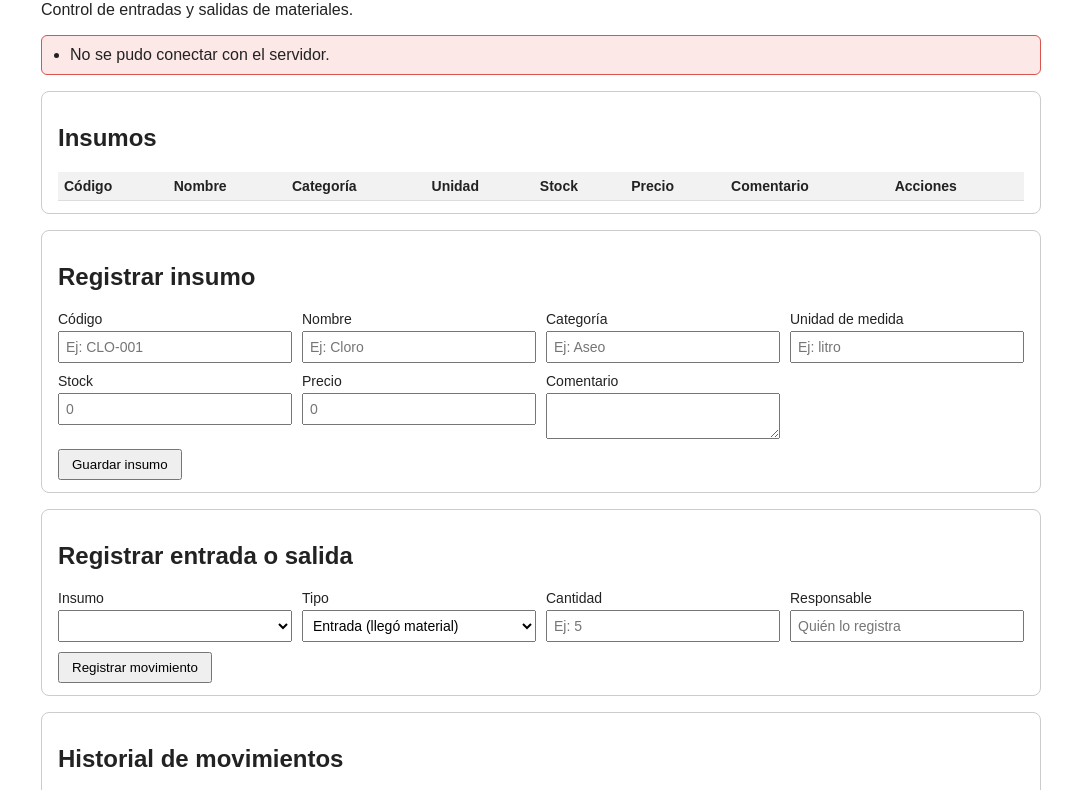
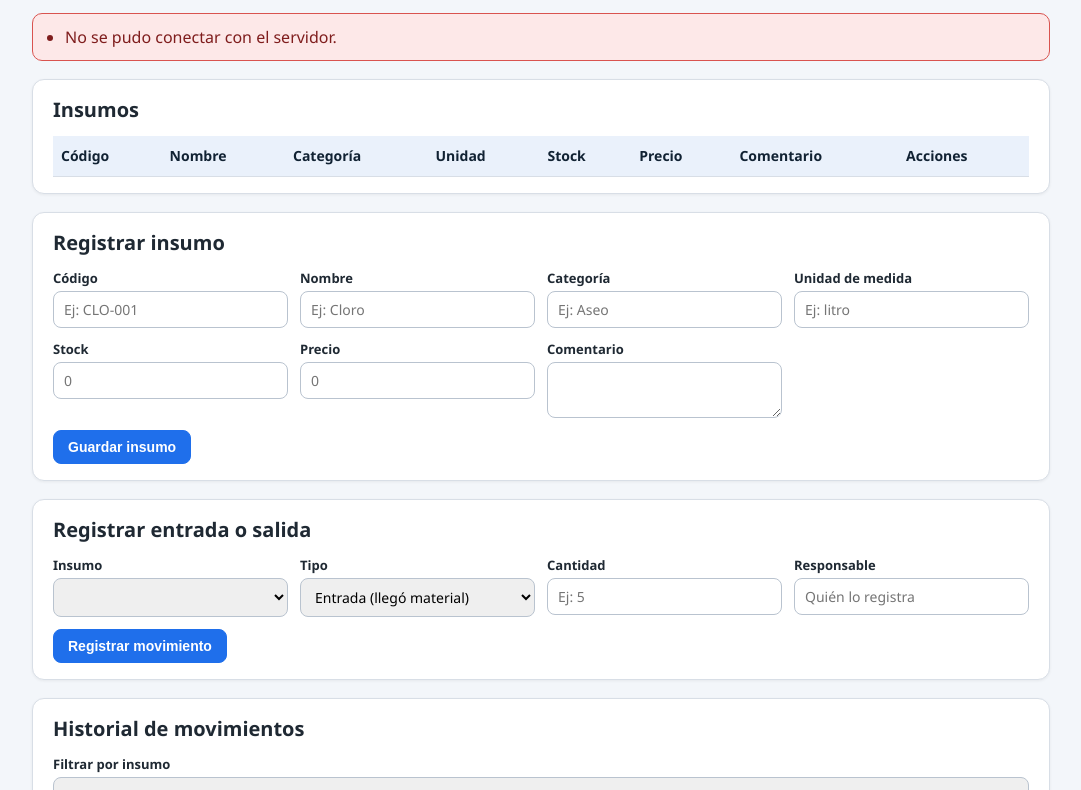
Before and after one commit to KiaraSuarez/inventario-de-limpieza, a website: page public/index.html in a window 1280 px wide. Shown: the part 89-879 px from the top of the page, without its empty margins (99-1180 px from the left). Drawn offline with Linux system fonts and the light colour scheme; no server answers.

Commit message:
style: estilos visuales básicos de la página

```diff
--- a/public/index.html
+++ b/public/index.html
@@ -5,24 +5,88 @@
   <meta name="viewport" content="width=device-width, initial-scale=1">
   <title>Inventario de insumos de limpieza</title>
   <style>
-    body { font-family: Arial, sans-serif; max-width: 1000px; margin: 0 auto; padding: 16px; color: #222; }
-    h1 { margin-bottom: 4px; }
-    section { border: 1px solid #ccc; border-radius: 8px; padding: 12px 16px; margin: 16px 0; }
-    table { width: 100%; border-collapse: collapse; }
-    th, td { border-bottom: 1px solid #ddd; padding: 6px; text-align: left; font-size: 14px; }
-    th { background: #f2f2f2; }
-    form { display: grid; grid-template-columns: repeat(auto-fit, minmax(200px, 1fr)); gap: 10px; }
-    label { display: flex; flex-direction: column; font-size: 14px; gap: 4px; }
-    input, select, textarea { padding: 6px; font-size: 14px; }
-    button { padding: 6px 12px; cursor: pointer; margin-right: 4px; }
-    .acciones { grid-column: 1 / -1; }
-    #mensaje { padding: 10px; border-radius: 6px; margin: 12px 0; display: none; }
-    #mensaje.ok { display: block; background: #e3f6e5; border: 1px solid #5cb85c; }
-    #mensaje.error { display: block; background: #fde8e8; border: 1px solid #d9534f; }
-    #mensaje ul { margin: 0; padding-left: 18px; }
-    .entrada { color: #1a7f37; font-weight: bold; }
-    .salida { color: #b42318; font-weight: bold; }
-  </style>
+:root {
+  --azul: #1f6feb;
+  --azul-oscuro: #1558c0;
+  --fondo: #f3f6fa;
+  --borde: #d8dee6;
+  --texto: #1f2933;
+  --rojo: #c0392b;
+  --verde: #1a7f37;
+}
+* { box-sizing: border-box; }
+body {
+  font-family: "Segoe UI", Arial, sans-serif;
+  background: var(--fondo);
+  color: var(--texto);
+  max-width: 1050px;
+  margin: 0 auto;
+  padding: 20px 16px 40px;
+  line-height: 1.4;
+}
+h1 { margin: 0 0 4px; color: var(--azul-oscuro); font-size: 28px; }
+h2 { margin: 0 0 12px; font-size: 20px; }
+body > p { margin: 0 0 16px; color: #5b6772; }
+
+section {
+  background: #fff;
+  border: 1px solid var(--borde);
+  border-radius: 12px;
+  padding: 16px 20px;
+  margin: 18px 0;
+  box-shadow: 0 1px 3px rgba(0, 0, 0, 0.06);
+}
+
+table { width: 100%; border-collapse: collapse; }
+th, td { padding: 10px 8px; text-align: left; font-size: 14px; border-bottom: 1px solid var(--borde); }
+th { background: #eaf1fb; color: #123; font-weight: 600; }
+tbody tr:nth-child(even) { background: #fafcff; }
+tbody tr:hover { background: #eef5ff; }
+
+form { display: grid; grid-template-columns: repeat(auto-fit, minmax(210px, 1fr)); gap: 12px; }
+label { display: flex; flex-direction: column; font-size: 13px; font-weight: 600; gap: 4px; }
+input, select, textarea {
+  padding: 8px 10px;
+  font-size: 14px;
+  border: 1px solid #b9c3cf;
+  border-radius: 8px;
+  font-family: inherit;
+}
+input:focus, select:focus, textarea:focus {
+  outline: 2px solid var(--azul);
+  outline-offset: 1px;
+  border-color: var(--azul);
+}
+.acciones { grid-column: 1 / -1; }
+
+button {
+  padding: 8px 14px;
+  font-size: 14px;
+  cursor: pointer;
+  margin-right: 6px;
+  border: 1px solid var(--azul);
+  background: #fff;
+  color: var(--azul);
+  border-radius: 8px;
+  font-weight: 600;
+}
+button:hover { background: #eaf1fb; }
+button[type="submit"] { background: var(--azul); color: #fff; }
+button[type="submit"]:hover { background: var(--azul-oscuro); }
+td button + button { border-color: var(--rojo); color: var(--rojo); }
+td button + button:hover { background: #fdecea; }
+
+#mensaje { padding: 12px 14px; border-radius: 10px; margin: 14px 0; display: none; }
+#mensaje.ok { display: block; background: #e3f6e5; border: 1px solid #5cb85c; color: #14532d; }
+#mensaje.error { display: block; background: #fde8e8; border: 1px solid #d9534f; color: #7f1d1d; }
+#mensaje ul { margin: 0; padding-left: 18px; }
+
+.entrada { color: var(--verde); font-weight: bold; }
+.salida { color: var(--rojo); font-weight: bold; }
+
+@media (max-width: 700px) {
+  table { display: block; overflow-x: auto; white-space: nowrap; }
+}  </style>
 </head>
 <body>
   <h1>Inventario de insumos de limpieza</h1>
```
